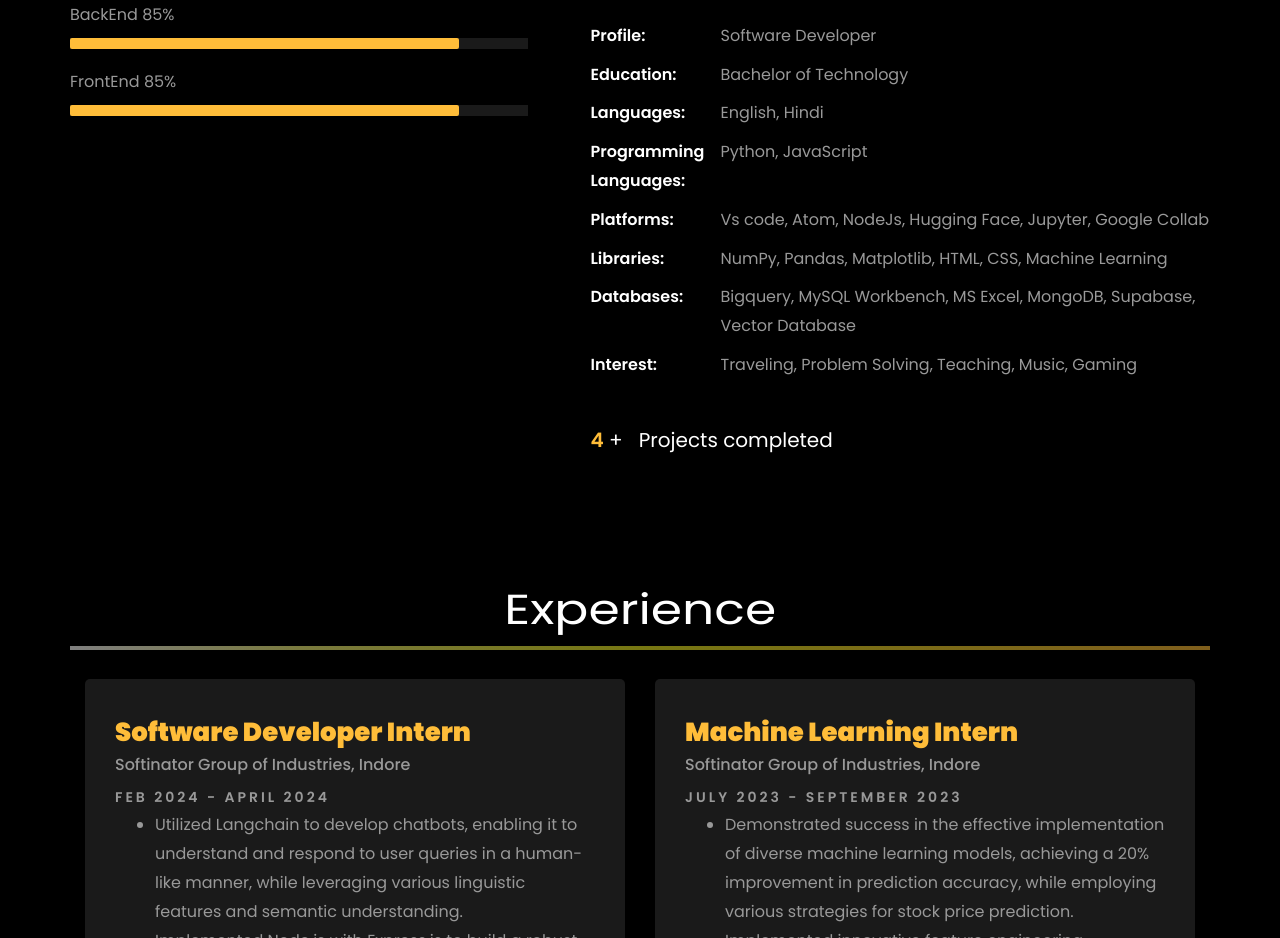
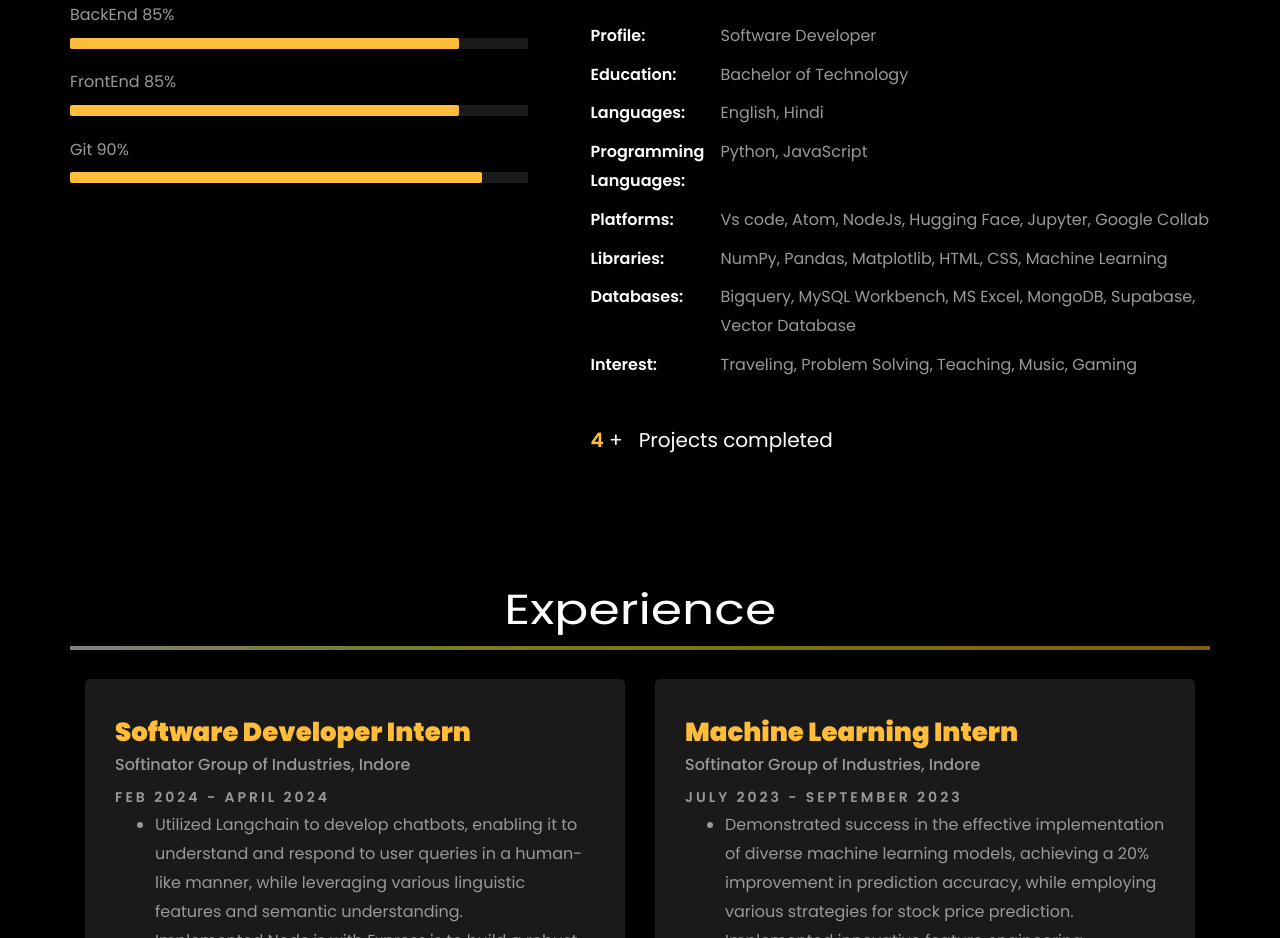
Before and after one commit to prakharmishra2002/Personal-Portfolio, a plain HTML site: page index.html in a window 1280 px wide. Shown: the part 1152-2090 px from the top of the page. Drawn offline with Linux system fonts and the light colour scheme; files whose address does not match are found by name.

Commit message:
Update index.html

```diff
--- a/index.html
+++ b/index.html
@@ -250,11 +250,11 @@
 											aria-valuemax="100"></div>
 									</div> -->
 
-									<!-- <span>Git</span> <span class="pull-right">90%</span>
+									<span>Git</span> <span class="pull-right">90%</span>
 									<div class="progress">
 										<div class="progress-bar" role="progressbar" style="width: 90%" aria-valuenow="90" aria-valuemin="0"
 											aria-valuemax="100"></div>
-									</div> -->
+									</div>
 								</div>
 							</div>
 						</div>
```
